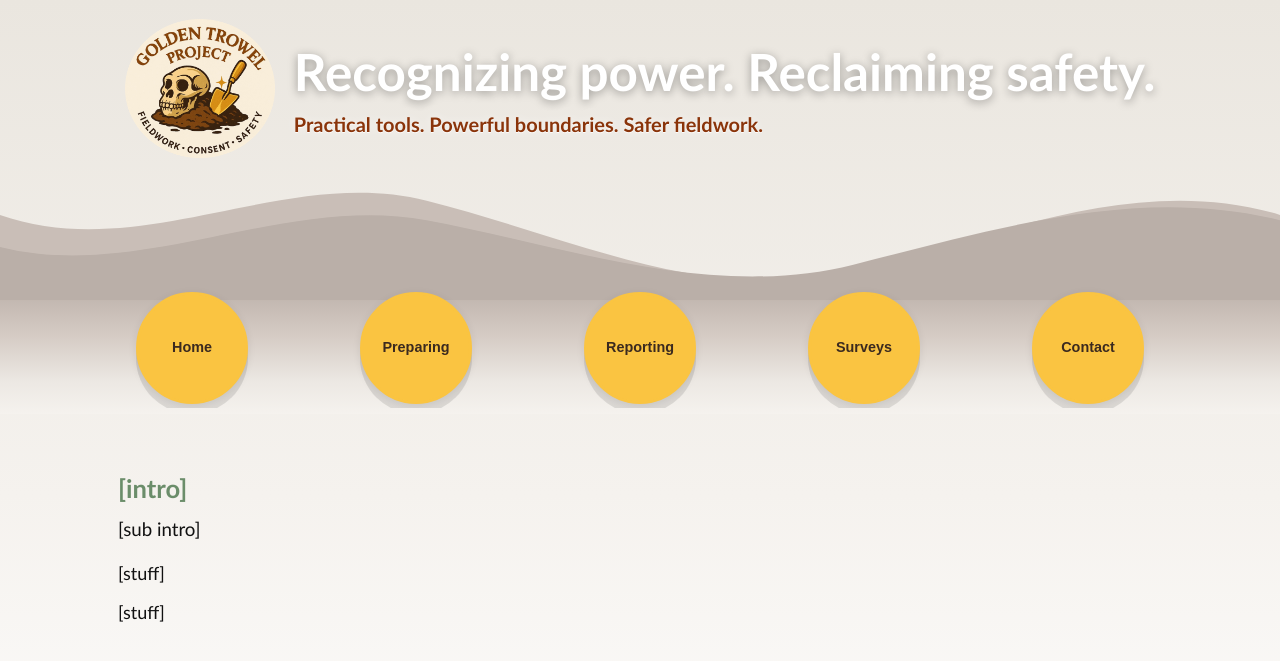
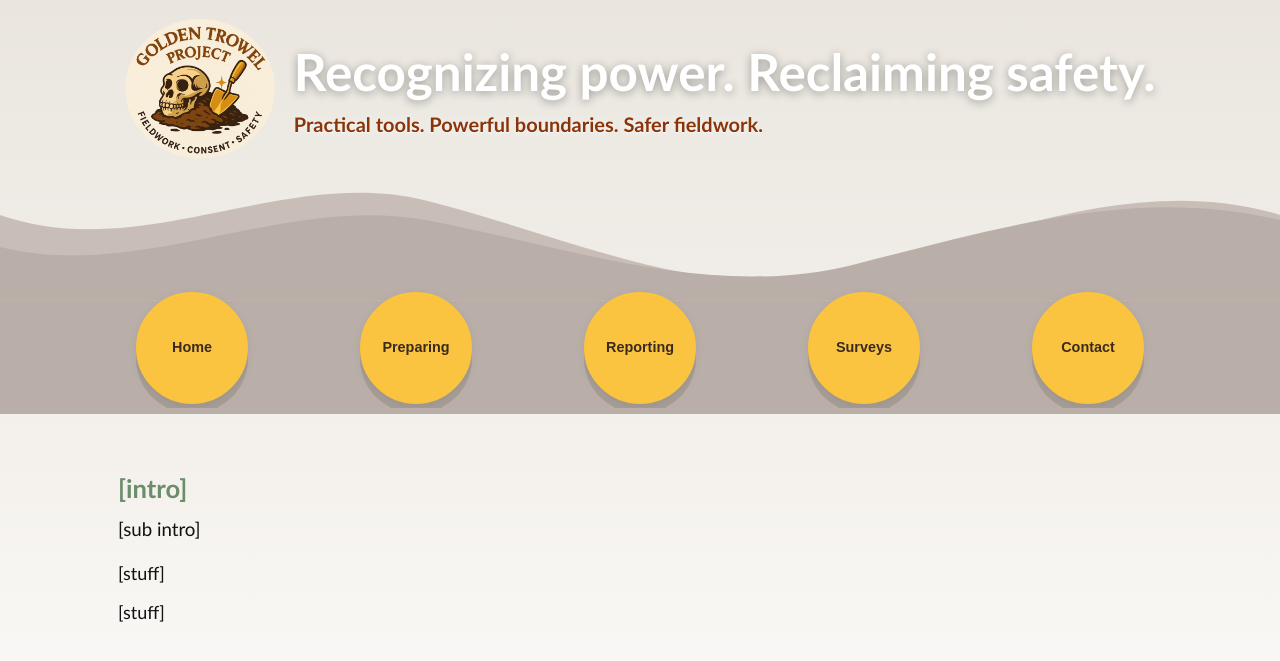
Before and after one commit to AnthroSafetyWarrior/GoldenTrowelProject, a Jekyll site: the page built from _pages/contact.html, in a window 1280 px wide. Shown: the top 661 px of the page. Built offline with Jekyll 4.4.1, drawn with Linux system fonts in a browser that asks for light colours.

Commit message:
updating name

```diff
--- a/_layouts/default.html
+++ b/_layouts/default.html
@@ -86,15 +86,15 @@
     .nav-gradient{
       margin-top:-18px;
       padding-top:0;
-      padding-bottom: clamp(3px, .5vw, 8px);  /* less space below buttons */
-      min-height: clamp(85px, 9vw, 108px);
+      padding-bottom: clamp(6px, .5vw, 12px);  /* less space below buttons */
+      min-height: clamp(80px, 10vw, 110px);
       overflow: visible; /* allow pills to overflow into page */
   background: linear-gradient(
     to bottom,
-    var(--band-grad-top) 0%,
-    #d5cbc4 40%,
-    #ece8e3 75%,
-    #f5f2ee 100%                               /* matches page bg */
+    var(--band-grad-top) 100%,
+    #d5cbc4 75%,
+    #ece8e3 40%,
+    #f5f2ee 0%                               /* matches page bg */
   );
     }
 
```
